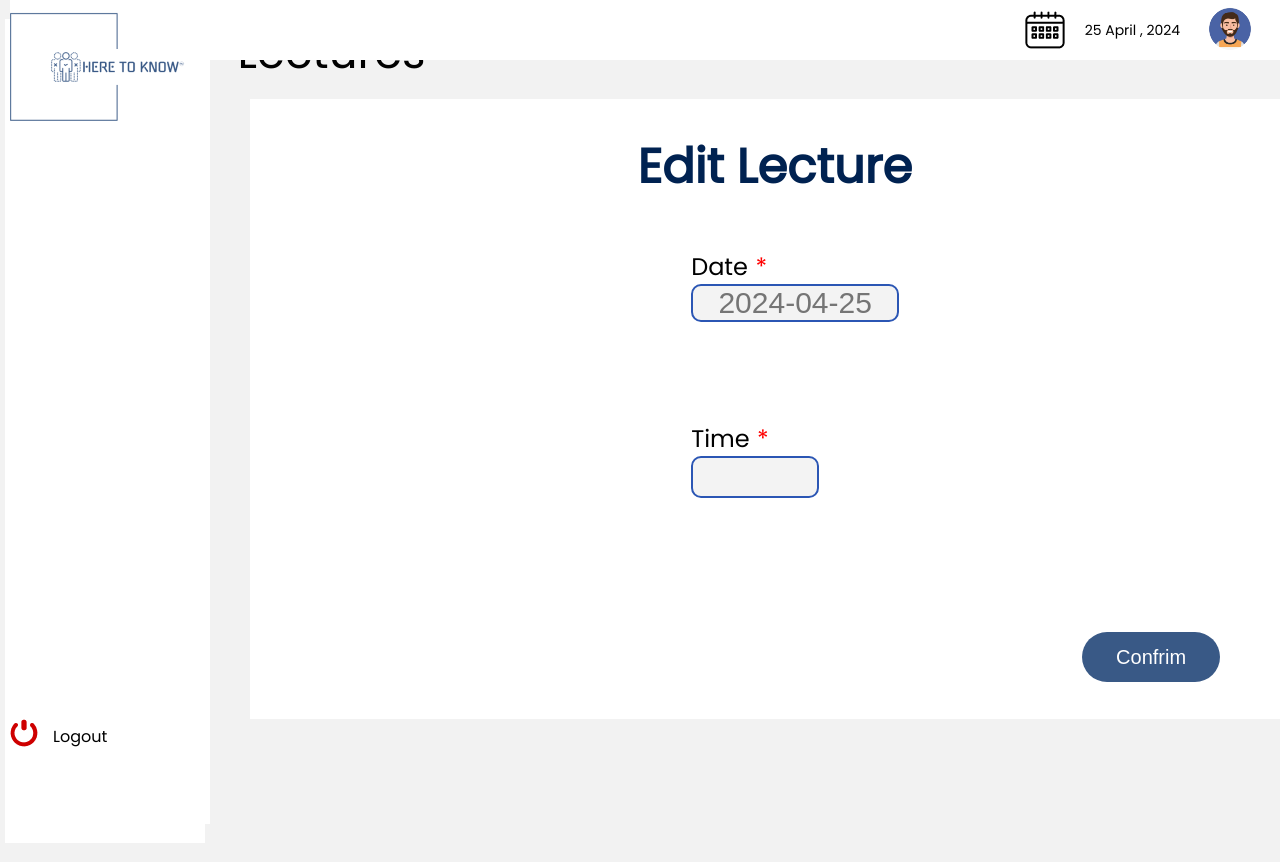
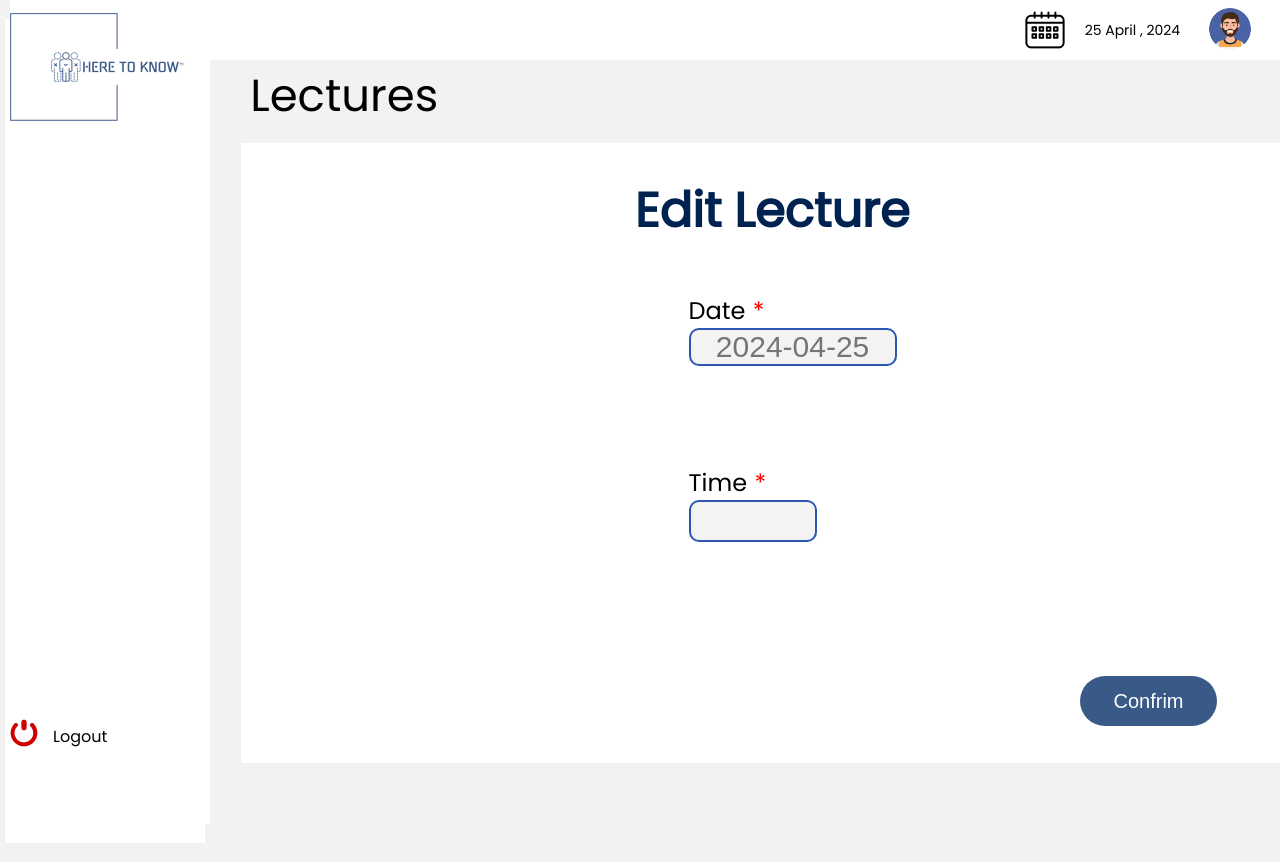
Before and after one commit to eyadelfar/Attendance-System, a React (Create React App) app in the folder Front-End/: page /LectureEdit in a window 1280 px wide. Shown: the top 862 px of the page. Built offline with nearby package versions, Linux system fonts and the light colour scheme; no server answers; sample sign-in values are in the browser's storage.

Commit message:
5od y bedo

```diff
--- a/Front-End/src/pages/admin/course/courseEdit/CourseEdit.css
+++ b/Front-End/src/pages/admin/course/courseEdit/CourseEdit.css
@@ -140,15 +140,14 @@
     font-size: 20px;
     cursor: pointer;
     width: 50%;
-    display: flex; /* Use flexbox for layout */
+    display: flex;
     /* margin-top: 20%; */
     border-radius: 25px;
     text-align: center;
     padding: 5%;
     justify-content: center;
-    left: 190%;
-    top: 8vh;
-    justify-self: left;
+    left: 97%;
+    top: 21vh;
   }
 
   #edit-course-button:hover{
--- a/Front-End/src/pages/admin/lecture/lectureCreate/LectureCreate.css
+++ b/Front-End/src/pages/admin/lecture/lectureCreate/LectureCreate.css
@@ -2,7 +2,7 @@
     position: relative;
     transform: translateX(290%);
     font-size: 45px;
-    top: -50px;
+    top: -7px;
     right: 495px;
     font-weight: 400;
     -webkit-user-select: none; /* Safari */
@@ -13,10 +13,10 @@
 
   .course-name-header{
     position: relative;
-    top: -8.5vh;
-    left: 62vh;
+    top: -0.5vh;
+    left: 30vh;
     font-weight: bolder;
-    font-size: 45px;
+    font-size: 40px;
     color: #00265c;
     -webkit-user-select: none; /* Safari */
     -moz-user-select: none; /* Firefox */
@@ -89,18 +89,15 @@
     background-color: #ffffff;
     width: 75%;
     position: relative;
-    left: 50px;
-    bottom: 65px;
+    left: 41px;
+    bottom: 24px;
     justify-content: center;
-    display:grid;
-    justify-items:stretch;
+    display: grid;
+    justify-items: stretch;
     height: 620px;
     width: 83vw;
-    -webkit-user-select: none; /* Safari */
-    -moz-user-select: none; /* Firefox */
-    -ms-user-select: none; /* IE10 and IE11 */
-    user-select: none; /* Standard syntax */
-
+    -webkit-user-select: none;
+    user-select: none;
   }
 
 
--- a/Front-End/src/pages/admin/lecture/lectureEdit/LectureEdit.css
+++ b/Front-End/src/pages/admin/lecture/lectureEdit/LectureEdit.css
@@ -1,8 +1,9 @@
 .lecture-main-header-edit{
   position: relative;
-    transform: translateX(20%);
+  transform: translateX(290%);
   font-size: 45px;
-    top: -50px;
+  top: -7px;
+  right: 495px;
   font-weight: 400;
   -webkit-user-select: none; /* Safari */
   -moz-user-select: none; /* Firefox */
@@ -12,10 +13,10 @@
 
   .course-name-header-edit{
     position: relative;
-    top: -6.5vh;
-    left: 55vh;
+    top: -0.5vh;
+    left: 30vh;
     font-weight: bolder;
-    font-size: 45px;
+    font-size: 40px;
     color: #00265c;
     -webkit-user-select: none; /* Safari */
     -moz-user-select: none; /* Firefox */
@@ -74,18 +75,17 @@
 
   .edit-form {
     background-color: #ffffff;
+    width: 75%;
     position: relative;
-    left: 50px;
-    bottom: 68px;
+    left: 41px;
+    bottom: 24px;
     justify-content: center;
-    display:grid;
-    justify-items:stretch;
+    display: grid;
+    justify-items: stretch;
     height: 620px;
-    width: 82vw;
-    -webkit-user-select: none; /* Safari */
-    -moz-user-select: none; /* Firefox */
-    -ms-user-select: none; /* IE10 and IE11 */
-    user-select: none; /* Standard syntax */
+    width: 83vw;
+    -webkit-user-select: none;
+    user-select: none;
 
   }
 
--- a/Front-End/src/pages/admin/student/studentEdit/StudentEdit.css
+++ b/Front-End/src/pages/admin/student/studentEdit/StudentEdit.css
@@ -67,7 +67,6 @@
     position: relative;
     left: 120px;
 
-
   }
 
 
@@ -80,7 +79,6 @@
     bottom: 30px;
     background-attachment: fixed;
     width:auto;
-
   }
 
   .form-field-edit {
--- a/Front-End/src/pages/student/studentSettings/StudentSettings.css
+++ b/Front-End/src/pages/student/studentSettings/StudentSettings.css
@@ -69,11 +69,11 @@
 
 #student-name{
   text-align: center;
-  font-weight: 400;
+  font-weight: 300;
   font-size: 20px;
   position: relative;
-  left: 50px;
-  bottom: 30px;
+  left: 14px;
+  bottom: 40px;
   width: -moz-fit-content;
   width: fit-content;
 
@@ -88,10 +88,7 @@
   left: 11px;
 }
 
-#student-phone{
-  width: fit-content;
-  right:-40px;
-}
+
 #phone-pic{
   position: relative;
   bottom: 64px;
@@ -126,7 +123,7 @@
   font-weight: 400;
   color: #4D4D4D;
   font-size: 30px;
-  /* left: 4vh; */
+  left: 3.9vh;
 }
 
 #level{
```
Lines whose indentation alone changed are shown as unchanged.
